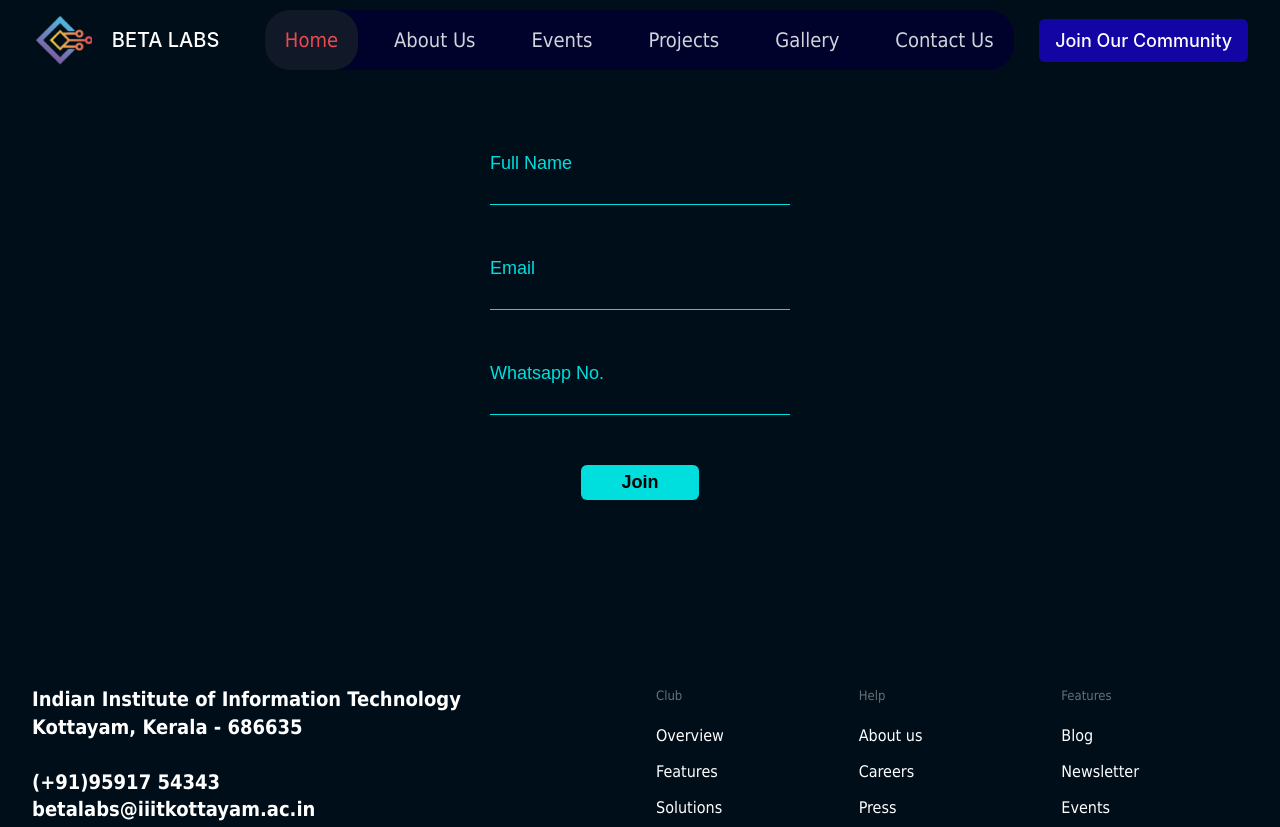
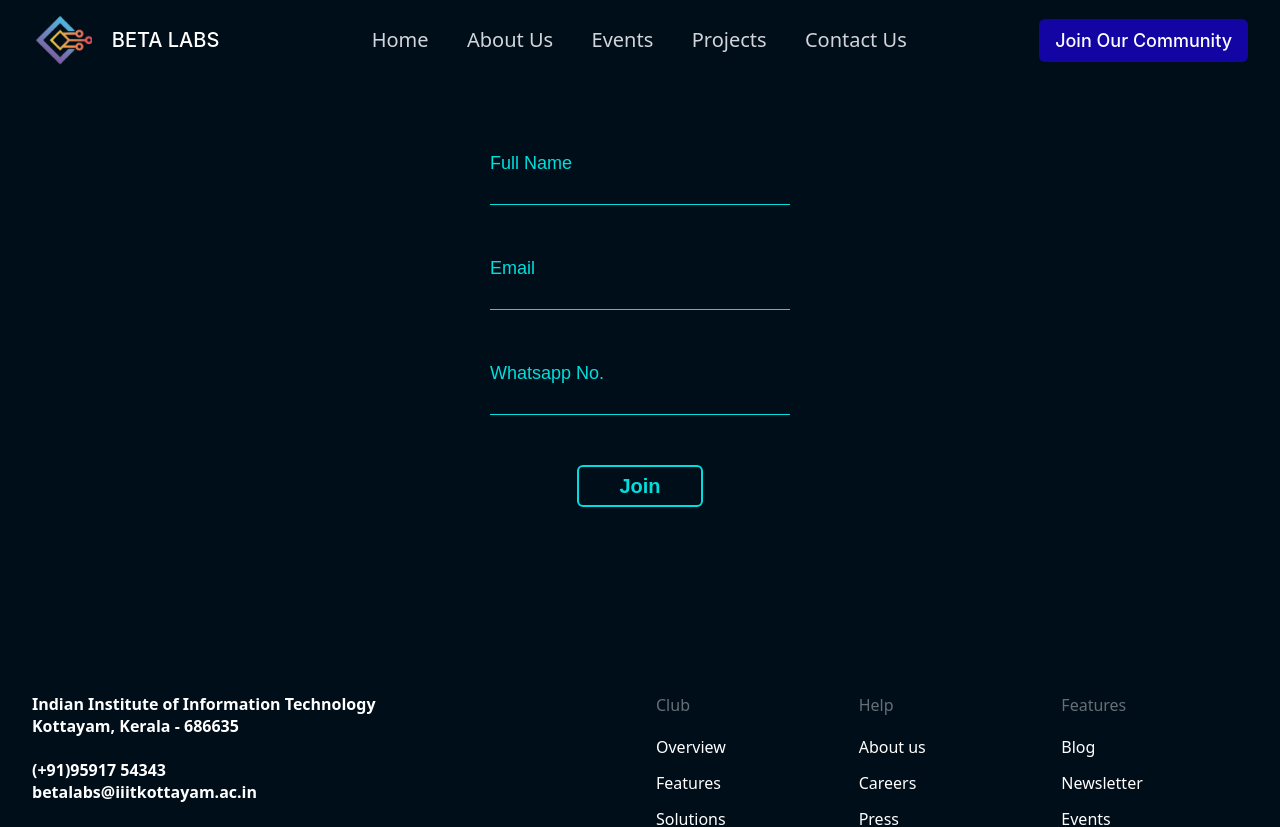
Before and after one commit to BetaLabs-Web-Dev/Betalabs-frontend, a React (Create React App) app: page /signup in a window 1280 px wide. Shown: the top 827 px of the page. Built offline with nearby package versions, Linux system fonts and the light colour scheme.

Commit message:
Added animations in hero section

```diff
--- a/src/App.css
+++ b/src/App.css
@@ -8,4 +8,7 @@
 body {
   /* background: linear-gradient(to bottom, #000E19, #000000); */
   background-color: #000E19;
+  overflow-x: hidden;
+  padding: 0;
+  margin: 0;
 }
--- a/src/components/About/About.jsx
+++ b/src/components/About/About.jsx
@@ -3,7 +3,7 @@ import './About.css';
 
 const About = () => {
     return (
-        <div>
+        <div id='about'>
             <div className="relative flex flex-col md:flex-row mt-[15vw] md:m-[9vw] gap-[50px] md:gap-0 md:justify-between font-poppins items-center">
                 <div className="relative">
                     <img className='w-[50vw] md:w-[30vw]' src="images/image1.png" alt="" />
--- a/src/components/Carousel/Projects.css
+++ b/src/components/Carousel/Projects.css
@@ -43,12 +43,6 @@
   .carousel.carousel-slider {
     width: 100% !important;
   }
-}
-
-body {
-  font-family: Arial, Helvetica, sans-serif;
-  padding: 0;
-  margin: 0;
 }
 
 .container,
@@ -1120,14 +1114,6 @@ body {
   min-height: 100vh;
 }
 
-body {
-  font-family: tahoma;
-  font-size: 13px;
-  padding: 0;
-  margin: 0;
-  color: #808080;
-}
-
 .text-left {
   text-align: left;
 }
--- a/src/components/Carousel/Projects.jsx
+++ b/src/components/Carousel/Projects.jsx
@@ -11,7 +11,7 @@ function Projects() {
   ];
 
   return (
-    <>
+    <div id="projects">
       <div className="Slider m-[20px]">
         <h1 className="text-[48px] text-[#01DEDE] font-semibold m-8">Projects</h1>
         <div>
@@ -24,7 +24,7 @@ function Projects() {
           </Carousel>
         </div>
       </div>
-    </>
+    </div>
   );
 }
 
--- a/src/components/GetInTouch/GetInTouch.jsx
+++ b/src/components/GetInTouch/GetInTouch.jsx
@@ -1,14 +1,18 @@
-import { Fragment } from "react";
 import "./GetInTouch.css";
 
 const GetInTouch = () => {
+
+  const handleSubmit = (e) => {
+    e.preventDefault();
+  }
+
   return (
-    <Fragment>
+    <div id="contact">
       <div className="flex flex-col items-center text-[#01DEDE] font-poppins p-10 mb-10">
         <div className="py-10">
           <h1 className="text-[48px] text-[#01DEDE] font-semibold">GET IN TOUCH</h1>
         </div>
-        <form action="#">
+        <form onSubmit={handleSubmit}>
           <div className="flex flex-col gap-10 md:gap-[60px] font-medium text-[18px] md:text-[20px]">
             <div className="flex flex-col">
               <label htmlFor="fullname">Full Name</label>
@@ -28,13 +32,13 @@ const GetInTouch = () => {
               />
             </div>
             <div className="flex flex-row justify-between font-inter font-bold text-[18px] md:text-[22px]">
-              <button className="git-clear rounded-lg px-8 py-1">Clear</button>
-              <button className="git-submit rounded-lg px-8 py-1">Send</button>
+              <button type="reset" className="git-clear rounded-lg px-8 py-1">Clear</button>
+              <button type="submit" className="git-submit rounded-lg px-8 py-1">Send</button>
             </div>
           </div>
         </form>
       </div>
-    </Fragment>
+    </div>
   );
 };
 
--- a/src/components/Hero/Hero.css
+++ b/src/components/Hero/Hero.css
@@ -1,5 +1,70 @@
+:root {
+  --steps: 16;
+  --background: linear-gradient(90deg, #00DEDE 27.1%, #1500FF 100%);
+}
+
 .hero-title {
-  background: linear-gradient(90deg, #00DEDE 27.1%, #1500FF 100%);
+  background: var(--background);
   background-clip: text;
+  background-size: contain;
   -webkit-text-fill-color: transparent;
+  position: relative;
+  opacity: 0;
 }
+
+.hero-title:nth-child(1) {
+  animation: animate-in 1.5s forwards;
+}
+
+.hero-title:nth-child(2) {
+  animation: animate-in 1.5s forwards;
+  animation-delay: 0.5s;
+}
+
+.hero-title:nth-child(3) {
+  animation: animate-in 1.5s forwards;
+  animation-delay: 1s;
+}
+
+.hero-desc {
+  opacity: 0;
+  animation: desc-animate-in 1s forwards;
+  animation-delay: 2s;
+}
+
+.joc-btn{
+  opacity: 0;
+  animation: fadeIn 1s forwards;
+  animation-delay: 2.5s;
+}
+
+
+@keyframes animate-in {
+  0% {
+    opacity: 0;
+    transform: translateX(-100%);
+  }
+
+  100% {
+    opacity: 1;
+    transform: translateX(0);
+  }
+}
+
+@keyframes desc-animate-in {
+  0% {
+    opacity: 0;
+    transform: translateY(+20%);
+  }
+
+  100% {
+    opacity: 1;
+    transform: translateX(0);
+  }
+}
+
+@keyframes fadeIn {
+  100% {
+    opacity: 1;
+  }
+}
--- a/src/components/Hero/Hero.jsx
+++ b/src/components/Hero/Hero.jsx
@@ -14,18 +14,18 @@ export default function Example() {
       <div className="relative isolate px-[6vw] py-[25vh]">
         <div className="font-poppins w-[80vw] md:w-[62vw]">
           <div className="flex flex-col items-start text-left gap-8">
-            <div className="font-medium">
-              <h1 className="hero-title text-[7vw] md:text-[5vw] leading-snug">
+            <div className="font-medium text-[7vw] md:text-[5vw] leading-snug">
+              <h1 className="hero-title" data-text="WELCOME TO THE">
                 WELCOME TO THE
               </h1>
-              <h1 className="hero-title text-[7vw] md:text-[5vw] leading-snug mx-[10vw]">
+              <h1 className="hero-title mx-[10vw]" data-text="TECHNICAL CLUB">
                 TECHNICAL CLUB
               </h1>
-              <h1 className="hero-title text-[7vw] md:text-[5vw] leading-snug">
+              <h1 className="hero-title" data-text="OF IIIT KOTTAYAM">
                 OF IIIT KOTTAYAM
               </h1>
             </div>
-            <p className="text-[14px] md:text-[1.4vw] text-white">
+            <p className="hero-desc text-[14px] md:text-[1.4vw] text-white">
               “Lorem ipsum dolor sit amet consectetur. Malesuada phasellus
               auctor diam senectus viverra arcu arcu volutpat. Posuere amet a
               enim aliquam vulputate non.”
@@ -33,7 +33,7 @@ export default function Example() {
             <div className="flex items-center justify-center gap-x-6">
               <Link
                 to="/signup"
-                className="font-inter rounded-md bg-[#1205A4] px-3 md:px-5 py-2 md:py-2.5 text-[16px] md:text-[18px] font-medium text-white hover:bg-[#1205a4a5]"
+                className="joc-btn font-inter rounded-md bg-[#1205A4] px-3 md:px-5 py-2 md:py-2.5 text-[16px] md:text-[18px] font-medium text-white hover:bg-[#1205a4a5]"
               >
                 Join Our Community
               </Link>
--- a/src/components/NavBar/NavBar.jsx
+++ b/src/components/NavBar/NavBar.jsx
@@ -4,11 +4,10 @@ import { Link } from "react-router-dom";
 
 const navigation = [
   { name: "Home", href: "/", current: true },
-  { name: "About Us", href: "#", current: false },
-  { name: "Events", href: "#", current: false },
-  { name: "Projects", href: "#", current: false },
-  { name: "Gallery", href: "#", current: false },
-  { name: "Contact Us", href: "#", current: false },
+  { name: "About Us", href: "#about", current: false },
+  { name: "Events", href: "#events", current: false },
+  { name: "Projects", href: "#projects", current: false },
+  { name: "Contact Us", href: "#contact", current: false },
 ];
 
 function classNames(...classes) {
@@ -20,9 +19,9 @@ export default function Example() {
     <Disclosure as="nav" className="">
       {({ open }) => (
         <>
-          <div className="mx-auto p-2 sm:px-6 lg:px-8 fixed w-full z-10 bg-[#000E19]">
+          <div className="navbar mx-auto p-2 sm:px-6 lg:px-8 fixed w-full z-10 bg-[#000E19]">
             <div className="relative flex h-16 items-center justify-between">
-              <div className="absolute right-0 flex items-center sm:hidden">
+              <div className="absolute right-0 flex items-center md:hidden">
                 {/* Mobile menu button*/}
                 <Disclosure.Button className="relative inline-flex items-center justify-center rounded-md p-2 text-gray-400 hover:bg-gray-700 hover:text-white focus:outline-none focus:ring-2 focus:ring-inset focus:ring-white">
                   <span className="absolute -inset-0.5" />
@@ -46,30 +45,16 @@ export default function Example() {
                 </h1>
               </div>
 
-              <div
-                style={{ backgroundColor: "#01022C", borderRadius: "25px" }}
-                className="hidden sm:ml-6 md:block sm:rounded-full"
-              >
-                <div className="flex space-x-4 rounded-full">
+              <div className="hidden sm:ml-6 md:block sm:rounded-full">
+                <div className="flex flex-row items-center gap-[3vw] text-[20px] font-medium">
                   {navigation.map((item) => (
-                    <Link
+                    <a
                       key={item.name}
-                      to={item.href}
-                      style={
-                        item.current
-                          ? { color: "#ED4951", borderRadius: "25px" }
-                          : { borderRadius: "30px" }
-                      }
-                      className={classNames(
-                        item.current
-                          ? "bg-gray-900 text-white"
-                          : "text-gray-300 hover:bg-gray-700 hover:text-white",
-                        "rounded-md px-5 py-4 text-xl font-medium"
-                      )}
-                      aria-current={item.current ? "page" : undefined}
+                      href={item.href}
+                      className="text-gray-300 hover:text-white"
                     >
                       {item.name}
-                    </Link>
+                    </a>
                   ))}
                 </div>
               </div>
@@ -85,7 +70,7 @@ export default function Example() {
             </div>
           </div>
 
-          <Disclosure.Panel className="sm:hidden">
+          <Disclosure.Panel className="md:hidden">
             <div className="fixed right-0 z-50 w-full h-full bg-black mt-[75px]">
               {navigation.map((item) => (
                 <Disclosure.Button
--- a/src/pages/Login/Login.css
+++ b/src/pages/Login/Login.css
@@ -1,5 +1,6 @@
 .join-btn{
     box-shadow: none;
+    border: #01dede 2px solid;
     transition: all 0.1s ease-in-out;
 }
 .join-btn:hover{
--- a/src/pages/Login/Login.jsx
+++ b/src/pages/Login/Login.jsx
@@ -1,11 +1,19 @@
 import React from 'react';
 import './Login.css';
+import { useNavigate } from 'react-router-dom';
 
 const Login = () => {
+  const navigate = useNavigate();
+
+  const handleSubmit = (e) => {
+    e.preventDefault();
+    navigate('/');
+  }
+
   return (
     <div className='p-[150px]'>
       <div className="flex flex-col items-center font-poppins text-[18px] text-[#01dede]">
-        <form className='login-form flex flex-col gap-[50px] items-center'>
+        <form className='login-form flex flex-col gap-[50px] items-center' onSubmit={handleSubmit}>
           <div className='flex flex-col w-[300px]'>
             <label htmlFor='name'>Full Name</label>
             <input type='text' id='name' />
@@ -18,7 +26,7 @@ const Login = () => {
             <label htmlFor="Phnno">Whatsapp No.</label>
             <input type="text" id="Phnno" />
           </div>
-          <button type="submit" className='join-btn bg-[#01dede] text-black font-bold px-10 py-1 rounded-md'>Join</button>
+          <button type="submit" className='join-btn text-[#01dede] text-[20px] font-semibold px-10 py-1 rounded-md'>Join</button>
         </form>
       </div>
     </div>
```
